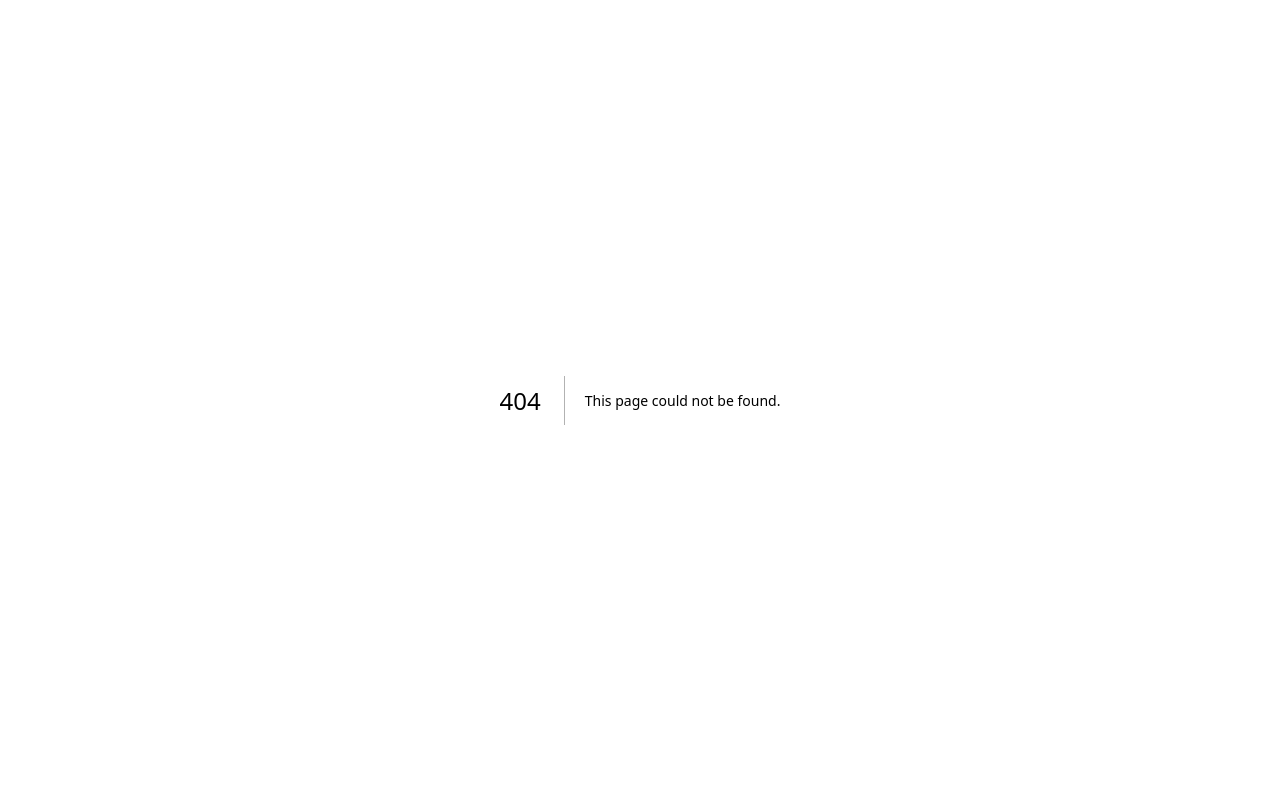
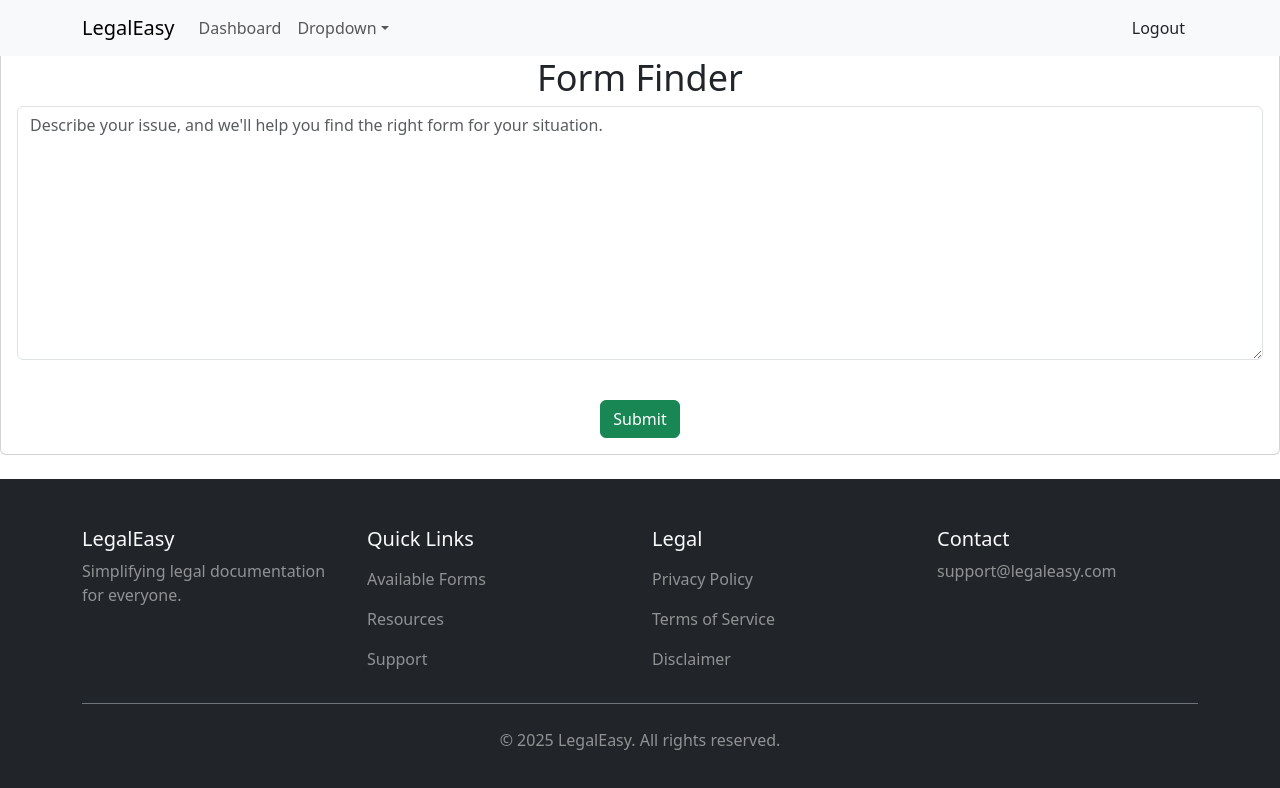
Before and after one commit to dcardona23/legaleasy-frontend, a Next.js app: page /form-finder in a window 1280 px wide. Before the commit this address had no page. Shown: the top 788 px of the page. Built offline with nearby package versions, Linux system fonts and the light colour scheme; no server answers.

Commit message:
feat/add form finder page and component and add route to form finder page in hero section of dashboard

```diff
--- /dev/null
+++ b/src/app/components/FormFinderCard.js
@@ -0,0 +1,59 @@
+"use client";
+
+import Button from 'react-bootstrap/Button';
+import Card from 'react-bootstrap/Card';
+import CardHeader from 'react-bootstrap/CardHeader';
+import CardBody from 'react-bootstrap/CardBody';
+import Form from 'react-bootstrap/Form';
+import FormLabel from 'react-bootstrap/FormLabel';
+import FormControl from 'react-bootstrap/FormControl'
+
+import { postOpenAI } from '@/openAiApiCalls';
+
+function FormFinderCard() {
+
+  const handleSubmit = async (e) => {
+    e.preventDefault()
+
+    try {
+      const response = await postOpenAI()
+
+      if (!response.success) {
+        setError(response.message)
+        return
+      }
+
+      setFirstName('');
+      setLastName('');
+      setEmail('');
+      setPassword('');
+      setConfirmPassword('');
+      handleClose();
+
+    } catch (error) {
+      setError(error.message)
+    } finally {
+      setLoading(false);
+    }
+  }
+
+  return (
+    <Card className="text-center">
+      <CardHeader>Form Finder</CardHeader>
+      <CardBody>
+        <Form className= "mb-10" onSubmit={handleSubmit}>
+            <FormLabel className="text-4xl">Form Finder</FormLabel>
+            <FormControl as="textarea" placeholder="Describe your issue, and we&apos;ll help you find the right form for your situation." rows={10} />
+        </Form>
+        <Button
+          variant="success"
+          type="submit"
+        >
+          Submit
+        </Button>
+      </CardBody>
+    </Card>
+  );
+}
+
+export default FormFinderCard;
--- a/src/app/components/HeroSection.js
+++ b/src/app/components/HeroSection.js
@@ -1,10 +1,14 @@
+"use client";
 import Container from "react-bootstrap/Container";
 import Row from "react-bootstrap/Row";
 import Col from "react-bootstrap/Col";
 import Button from "react-bootstrap/Button";
 import Stack from "react-bootstrap/Stack";
+import { useRouter } from "next/navigation";
 
 function HeroSection() {
+  const router = useRouter();
+
   return (
   <Container fluid className="bg-success bg-gradient text-white py-5">
   <Container className="py-5">
@@ -14,7 +18,13 @@ function HeroSection() {
         <p className="lead mb-4">Guide yourself through legal paperwork with our user-friendly, step-by-step interface.</p>
         <Stack direction="horizontal" gap={3} className="justify-content-center">
           <Button variant="light" size="lg">Available Forms</Button>
-          <Button variant="outline-light" size="lg">Learn More About LegalEasy</Button>
+          <Button
+            variant="outline-light link"
+            size="lg"
+            onClick={() => router.push("/form-finder")}
+          >
+              Need Help Finding a Form?
+          </Button>
         </Stack>
       </Col>
     </Row>
--- /dev/null
+++ b/src/app/form-finder/page.js
@@ -0,0 +1,15 @@
+import TopNavBar from "@/app/components/NavBar";
+import DashboardFooter from "../components/DashboardFooter";
+import FormFinderCard from "../components/FormFinderCard";
+
+function formFinder() {
+  return (
+    <div className="min-vh-100 d-flex flex-column">
+      <TopNavBar />
+      <FormFinderCard />
+      <DashboardFooter />
+    </div>
+  )
+}
+
+export default formFinder;
```
